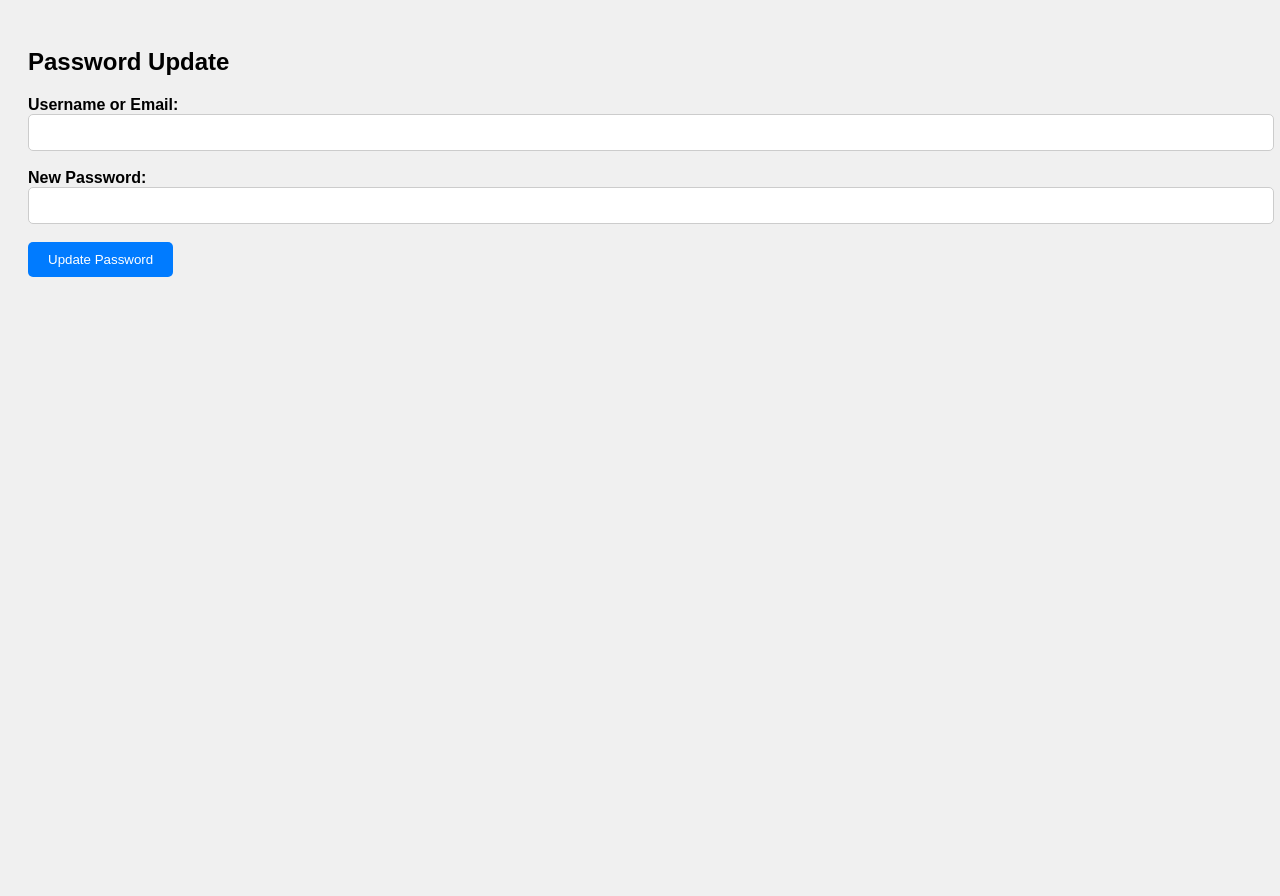
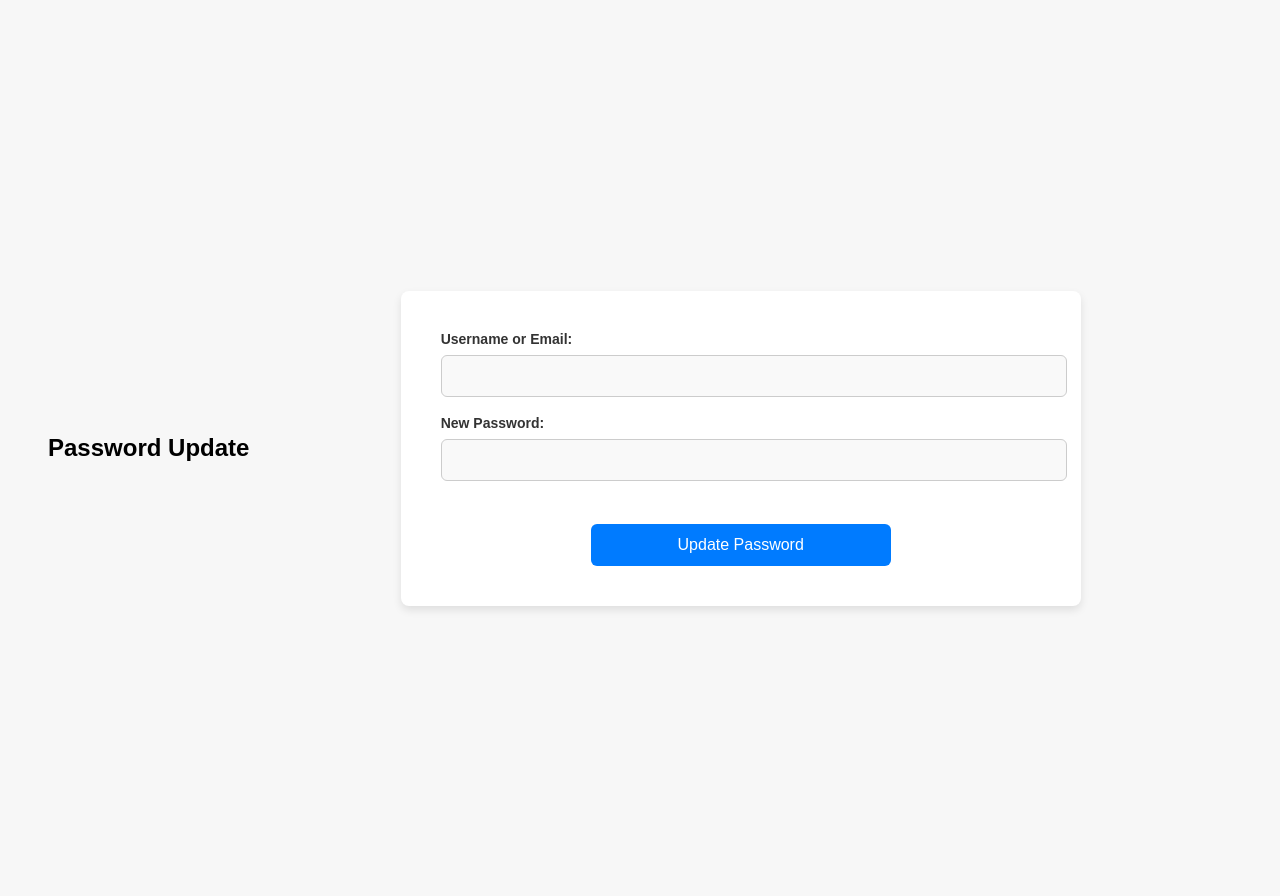
Before and after one commit to mahmud002/foodOrderingSystem, a Django app: page /update_password in a window 1280 px wide. Before the commit the page ends 277 px from the top, so only its background shows below. Run offline with Django 4.2, Linux system fonts and the light colour scheme.

Commit message:
23-11-2024

```diff
--- a/foodShop/views.py
+++ b/foodShop/views.py
@@ -55,7 +55,7 @@ def order_list(request):
         return render(request,'order_list.html',{'profile_data':profile_data, 'order':order_request,'order_accepted':order_accepted, 'yesterday': datetime.now()- timedelta(days=1)})
     else:
         return render(request,'login.html')
-def edit_profile (request):
+# def edit_profile (request):
         if request.user.is_authenticated:
 
             if request.method=='POST':
@@ -81,6 +81,37 @@ def edit_profile (request):
         else:
             return HttpResponse("Please Login First")
 
+def edit_profile(request):
+    if request.user.is_authenticated:
+        # Fetch the user's profile
+        profile = Profile.objects.get(user=request.user)
+
+        if request.method == 'POST':
+            # When the form is submitted
+
+            # Save the previous image before the update, if needed
+            if 'logo_image-clear' in request.POST and profile.logo_image:
+                # If the user wants to clear the logo image, delete the old image
+                default_storage.delete(profile.logo_image.path)
+                profile.logo_image = None  # Remove the image from the profile
+                profile.save()
+                print("Previous logo image deleted.")
+
+            # Initialize the form with the POST data and the current profile instance
+            form = ProfileForm(request.POST, request.FILES, instance=profile)
+
+            if form.is_valid():  # Corrected form validation
+                form.save()  # Save the updated profile
+                return redirect('profile')  # Redirect to the profile view page
+
+        else:
+            # When the form is first opened (GET request)
+            form = ProfileForm(instance=profile)
+
+        return render(request, 'profile_edit.html', {'form': form})
+
+    else:
+        return HttpResponse("Please Login First")
 # def insert_food(request):
 #     if request.user.is_authenticated:
 #         form=FoodForm()
--- a/static/styleSheet/form_designe.css
+++ b/static/styleSheet/form_designe.css
@@ -1,61 +1,125 @@
-
-/* Style the form container */
+/* General body styling */
 body {
-    font-family: Arial, sans-serif;
-    background-color: #f0f0f0;
-    padding: 20px;
+    font-family: 'Arial', sans-serif;
+    background-color: #f7f7f7;
+    padding: 40px;
+    display: flex;
+    justify-content: center;
+    align-items: center;
+    min-height: 100vh;
 }
 
-/* Style form group */
+/* Form container styling */
+form {
+    background-color: #ffffff;
+    border-radius: 8px;
+    box-shadow: 0 4px 8px rgba(0, 0, 0, 0.1);
+    padding: 40px;
+    width: 100%;
+    max-width: 600px;
+    margin: 0 auto;
+}
+
+/* Form title styling */
+h3 {
+    font-size: 24px;
+    color: #333;
+    margin-bottom: 20px;
+    text-align: center;
+}
+
+/* Form fields styling */
 .form-group {
     margin-bottom: 20px;
 }
 
-/* Style labels */
+/* Label styling */
 label {
+    font-size: 14px;
+    font-weight: 600;
+    color: #333;
+    margin-bottom: 8px;
     display: block;
-    font-weight: bold;
 }
 
-/* Style text inputs and select */
+/* Input field styling */
 input[type="text"],
 input[type="password"],
 input[type="email"],
-select {
+textarea, select,
+input[type="file"] {
     width: 100%;
-    padding: 10px;
+    padding: 12px;
     border: 1px solid #ccc;
-    border-radius: 5px;
+    border-radius: 6px;
+    font-size: 14px;
+    background-color: #f9f9f9;
+    transition: border-color 0.3s ease;
 }
 
-/* Style file input */
-input[type="file"] {
-    width: 100%;
-    padding: 10px;
+input[type="text"]:focus,
+input[type="password"]:focus,
+input[type="email"]:focus,
+textarea:focus, select:focus,
+input[type="file"]:focus {
+    border-color: #007bff;
+    outline: none;
 }
 
-/* Style submit button */
-button[type="submit"],
-input[type="submit"] {
+/* Textarea specific styling */
+textarea {
+    resize: vertical;
+    min-height: 120px;
+}
+
+/* Checkbox label styling */
+input[type="checkbox"] {
+    margin-right: 10px;
+}
+
+label[for="logo_image-clear_id"] {
+    font-size: 14px;
+    color: #666;
+}
+
+/* Submit button styling */
+button[type="submit"],input[type="submit"] {
     background-color: #007bff;
     color: #fff;
     border: none;
-    padding: 10px 20px;
-    border-radius: 5px;
+    padding: 12px 20px;
+    border-radius: 6px;
+    font-size: 16px;
     cursor: pointer;
+    width: 50%;
+    margin-top: 25px;
+    transition: background-color 0.3s ease;
+    margin-left: 25%;
+    text-align: center;
 }
 
-/* Style checkbox label */
-#id_clear_image_url {
-    margin-left: 5px;
+button[type="submit"]:hover , input[type="submit"]:hover{
+    background-color: #0056b3;
 }
 
-/* Style the "Type a custom value" option */
-#food-category-selected {
-    font-style: italic;
+/* Link styling */
+a {
+    color: #007bff;
+    text-decoration: none;
 }
 
-/* Style the input field for custom category */
-#new-category-input {
-    display: none;
+a:hover {
+    text-decoration: underline;
 }
+
+/* Small helper text (optional) */
+small {
+    font-size: 12px;
+    color: #888;
+}
+.logo_image {
+    width: 150px; /* Set the desired width */
+    height: 150px; /* Set the desired height */
+    border-radius: 50%; /* Make it circular by setting the border-radius to 50% */
+    overflow: hidden; /* Hide any image overflow beyond the circular boundary */
+  }
--- a/static/templates/food_edit_form.html
+++ b/static/templates/food_edit_form.html
@@ -5,7 +5,7 @@
     <body>
         <form name="FoodForm" method="post" enctype="multipart/form-data">
             {% csrf_token %}
-
+            <h3>Edit Your Food Item</h3>
             <!-- Food Title -->
             <div class="form-group">
                 <label for="{{ form.food_title.id_for_label }}">Food Title:</label>
--- a/static/templates/food_form.html
+++ b/static/templates/food_form.html
@@ -5,7 +5,7 @@
     <body>
 <form name="FoodForm" method="post" enctype="multipart/form-data">
     {% csrf_token %}
-
+    <h3>Insert Food Item</h3>
     <!-- Food Title -->
     <div class="form-group">
         <label for="{{ form.food_title.id_for_label }}">Food Title:</label>
@@ -44,10 +44,10 @@
     </div>
 
     <!-- Clear Image URL -->
-    <div class="form-group">
+    <!-- <div class="form-group">
         <label for="{{ form.clear_image_url.id_for_label }}">Clear Image URL:</label>
         {{ form.clear_image_url }}
-    </div>
+    </div> -->
 
     <input type="submit" value="Submit">
 </form>
```
Also changed, not shown: foodShop/forms.py (+6 -1 lines), static/templates/profile.html (+28 -55 lines), static/templates/profile_edit.html (+32 -49 lines), home/images/1-2-home-png-image.png (deleted), home/images/2914648.png (added).
